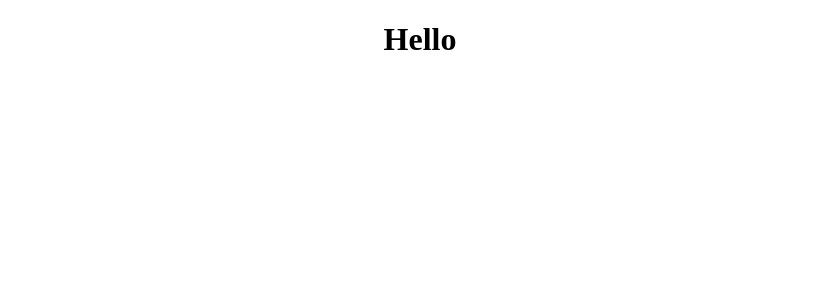
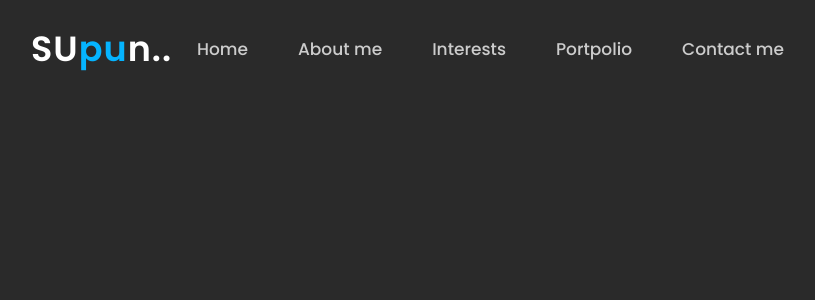
Before and after one commit to supun-ganegoda/my-portfolio-site, a React (Create React App) app: page / in a window 1280 px wide. Shown: the top 300 px of the page, without its empty margins (220-1035 px from the left). Built offline with nearby package versions, Linux system fonts and the light colour scheme.

Commit message:
Header section added

```diff
--- a/package.json
+++ b/package.json
@@ -8,6 +8,7 @@
     "@testing-library/user-event": "^13.5.0",
     "react": "^18.2.0",
     "react-dom": "^18.2.0",
+    "react-router-dom": "^6.14.1",
     "react-scripts": "5.0.1",
     "web-vitals": "^2.1.4"
   },
--- a/public/index.html
+++ b/public/index.html
@@ -24,7 +24,7 @@
       work correctly both with client-side routing and a non-root public URL.
       Learn how to configure a non-root public URL by running `npm run build`.
     -->
-    <title>React App</title>
+    <title>My Portfolio</title>
   </head>
   <body>
     <noscript>You need to enable JavaScript to run this app.</noscript>
--- a/src/App.css
+++ b/src/App.css
@@ -1,38 +1,16 @@
-.App {
-  text-align: center;
+@import url("https://fonts.googleapis.com/css2?family=Poppins:wght@300;400;500;600&family=Ubuntu&display=swap");
+@import "./Variables.css";
+
+* {
+  padding: 0;
+  margin: 0;
+  box-sizing: border-box;
+  text-decoration: none;
+  list-style: none;
+  scroll-behavior: smooth;
+  font-family: "Poppins", sans-serif;
 }
-
-.App-logo {
-  height: 40vmin;
-  pointer-events: none;
+body {
+  background: var(--bg-color);
+  color: var(--text-color);
 }
-
-@media (prefers-reduced-motion: no-preference) {
-  .App-logo {
-    animation: App-logo-spin infinite 20s linear;
-  }
-}
-
-.App-header {
-  background-color: #282c34;
-  min-height: 100vh;
-  display: flex;
-  flex-direction: column;
-  align-items: center;
-  justify-content: center;
-  font-size: calc(10px + 2vmin);
-  color: white;
-}
-
-.App-link {
-  color: #61dafb;
-}
-
-@keyframes App-logo-spin {
-  from {
-    transform: rotate(0deg);
-  }
-  to {
-    transform: rotate(360deg);
-  }
-}
--- a/src/App.js
+++ b/src/App.js
@@ -1,10 +1,14 @@
+import { BrowserRouter as Router } from "react-router-dom";
 import "./App.css";
+import Header from "./components/Header";
 
 function App() {
   return (
-    <div className="App">
-      <h1>Hello</h1>
-    </div>
+    <>
+      <Router>
+        <Header />
+      </Router>
+    </>
   );
 }
 
--- /dev/null
+++ b/src/Variables.css
@@ -0,0 +1,10 @@
+:root {
+  --bg-color: #2a2a2a;
+  --second-bg-color: #202020;
+  --text-color: #fff;
+  --second-color: #ccc;
+  --main-color: #05b4ff;
+  --big-font: 5rem;
+  --h2-font: 3 rem;
+  --p-font: 1.1 rem;
+}
--- /dev/null
+++ b/src/components/Header.css
@@ -0,0 +1,38 @@
+@import "../Variables.css";
+
+.header {
+  position: fixed;
+  width: 100%;
+  top: 0;
+  right: 0;
+  z-index: 1000;
+  display: flex;
+  align-items: center;
+  justify-content: center;
+  background: transparent;
+  padding: 22px 15%;
+  border-bottom: 1px solid transparent;
+  transition: all 0.45s ease;
+}
+.logo {
+  color: var(--text-color);
+  font-size: 35px;
+  font-weight: 700;
+  letter-spacing: 1px;
+}
+span {
+  color: var(--main-color);
+}
+.navlist {
+  display: flex;
+}
+.navlist a {
+  color: var(--second-color);
+  font-size: 17px;
+  font-weight: 500;
+  margin: 0 25px;
+  transition: all 0.45s ease;
+}
+.navlist a:hover {
+  color: var(--main-color);
+}
--- /dev/null
+++ b/src/components/Header.js
@@ -0,0 +1,33 @@
+import React from "react";
+import "./Header.css";
+
+const Header = () => {
+  return (
+    <div className="header">
+      <div className="logo">
+        SU<span>pu</span>
+        n..
+      </div>
+      <ul className="navlist">
+        <li>
+          <a href="#home" className="active">
+            Home
+          </a>
+        </li>
+        <li>
+          <a href="#about">About me</a>
+        </li>
+        <li>
+          <a href="#interests">Interests</a>
+        </li>
+        <li>
+          <a href="#portpolio">Portpolio</a>
+        </li>
+        <li>
+          <a href="#contact">Contact me</a>
+        </li>
+      </ul>
+    </div>
+  );
+};
+export default Header;
```
Also changed, not shown: 1 other file (tests, documents, lock files or other folders).
